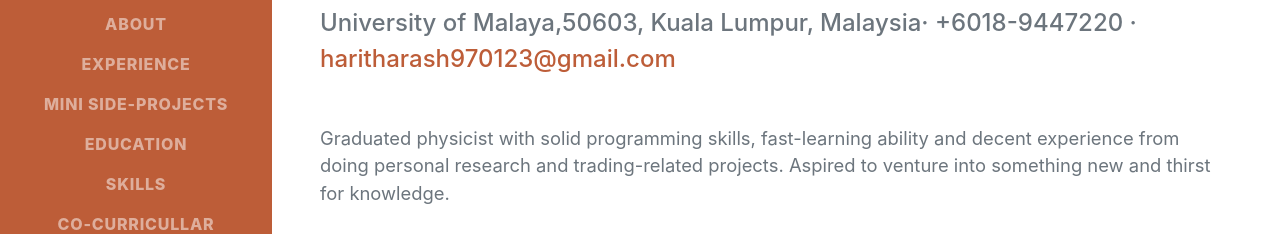
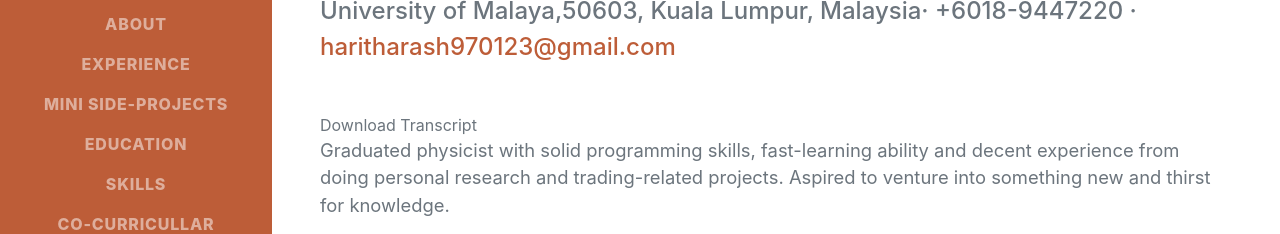
Before and after one commit to haritharash/MuhamadHarithArash, a website: page index.html in a window 1280 px wide. Shown: the part 348-582 px from the top of the page. Drawn offline with nearby package versions, Linux system fonts and the light colour scheme; a web font is replaced by a local one.

Commit message:
Update index.html

```diff
--- a/index.html
+++ b/index.html
@@ -50,6 +50,8 @@
                         University of Malaya,50603, Kuala Lumpur, Malaysia· +6018-9447220 ·
                         <a href="mailto:name@email.com">haritharash970123@gmail.com</a>
                     </div>
+                    <a src="assets/img/CV_ARASH_IT">Download</a>
+                    <a src="assets/img/SKIM PENGGREDAN.pdf">Transcript</a>
                     <p class="lead mb-5">Graduated physicist with solid programming skills, fast-learning ability and decent experience from doing personal research and trading-related projects. Aspired to venture into something new and thirst for knowledge.</p>
 
                     <div class="social-icons">
```
